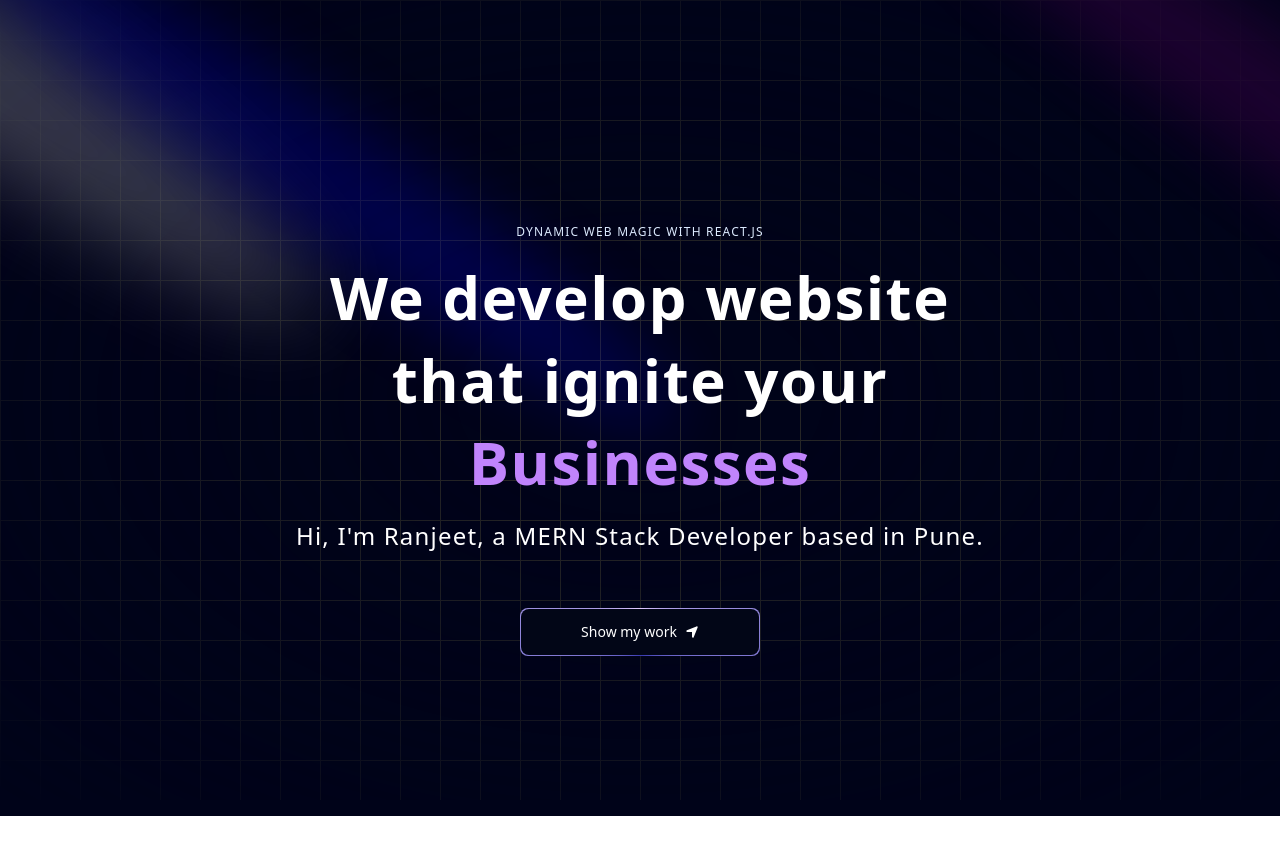
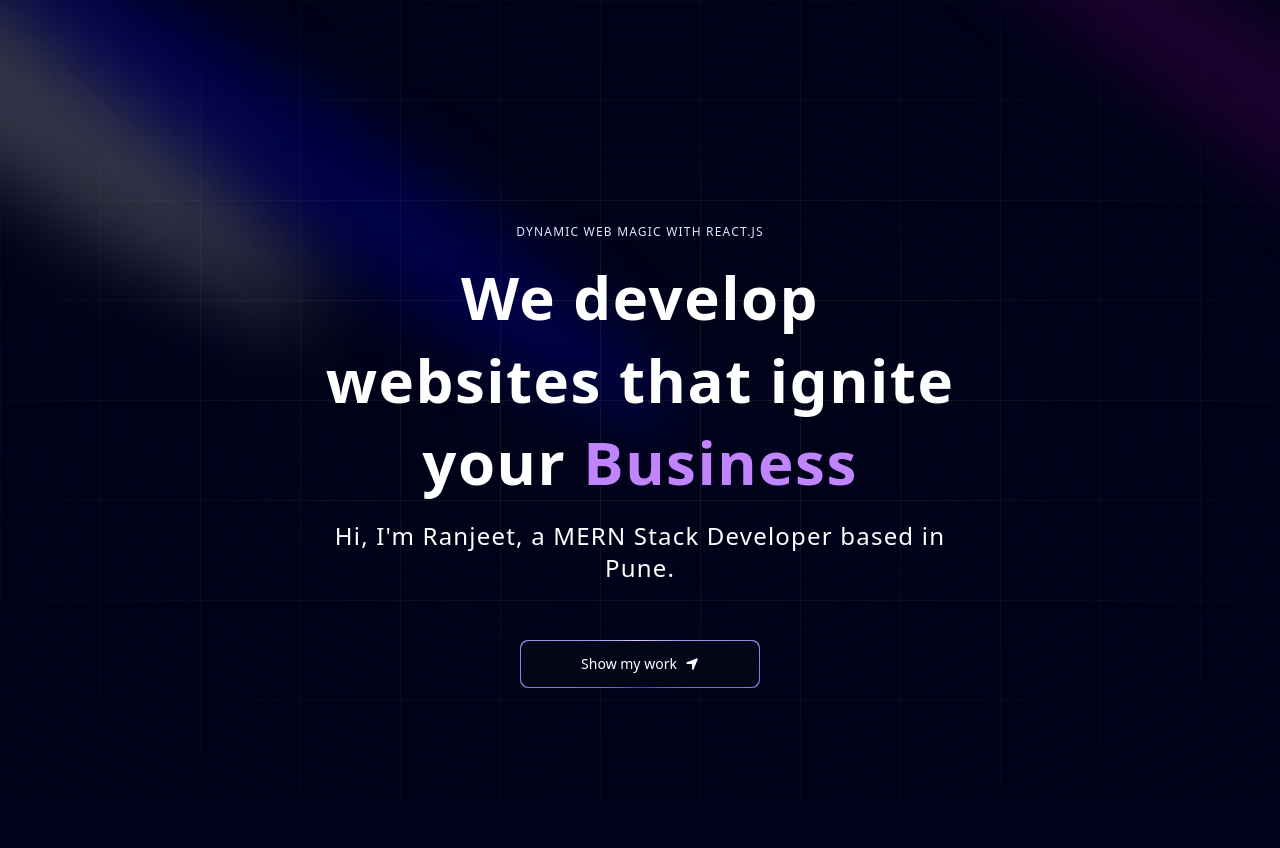
Before and after one commit to Ranjeet-vishwakarma-8081/RanjeetTechSolutions, a React (Vite) app: page / in a window 1280 px wide. Before the commit the page ends 816 px from the top, so only its background shows below. Built offline with nearby package versions, Linux system fonts and the light colour scheme.

Commit message:
Adjusted the background box's size

```diff
--- a/src/components/Hero.jsx
+++ b/src/components/Hero.jsx
@@ -27,23 +27,23 @@ const Hero = () => {
         <div
           className={cn(
             "absolute inset-0",
-            "[background-size:40px_40px]",
+            "[background-size:100px_100px]",
             "[background-image:linear-gradient(to_right,#e4e4e7_1px,transparent_1px),linear-gradient(to_bottom,#e4e4e7_1px,transparent_1px)]",
-            "dark:[background-image:linear-gradient(to_right,#262626_1px,transparent_1px),linear-gradient(to_bottom,#262626_1px,transparent_1px)]"
+            "dark:[background-image:linear-gradient(to_right,#262626_0px,transparent_1px),linear-gradient(to_bottom,#262626_0px,transparent_1px)]"
           )}
         />
         <div className="pointer-events-none absolute inset-0 flex items-center justify-center bg-white [mask-image:radial-gradient(ellipse_at_center,transparent_20%,black)] dark:bg-black-100" />
       </div>
 
       <div className="relative z-10 flex justify-center my-20">
-        <div className="max-w-[89vw] md:max-w-2xl lg:max-w-[60vw] flex justify-center items-center flex-col">
+        <div className="max-w-[89vw] md:max-w-2xl lg:max-w-[50vw] flex justify-center items-center flex-col">
           <h2 className="text-xs tracking-widest text-center uppercase dark:text-blue-100 max-w-80">
             Dynamic Web Magic with React.js
           </h2>
 
           <TextGenerateEffect
             className="text-center text-[40px] md:text-5xl lg:text-6xl"
-            words="We develop website that ignite your Businesses"
+            words="We develop websites that ignite your Business"
           />
 
           <p className="mb-4 text-sm text-center dark:text-white md:tracking-wider md:text-lg lg:text-2xl">
```
